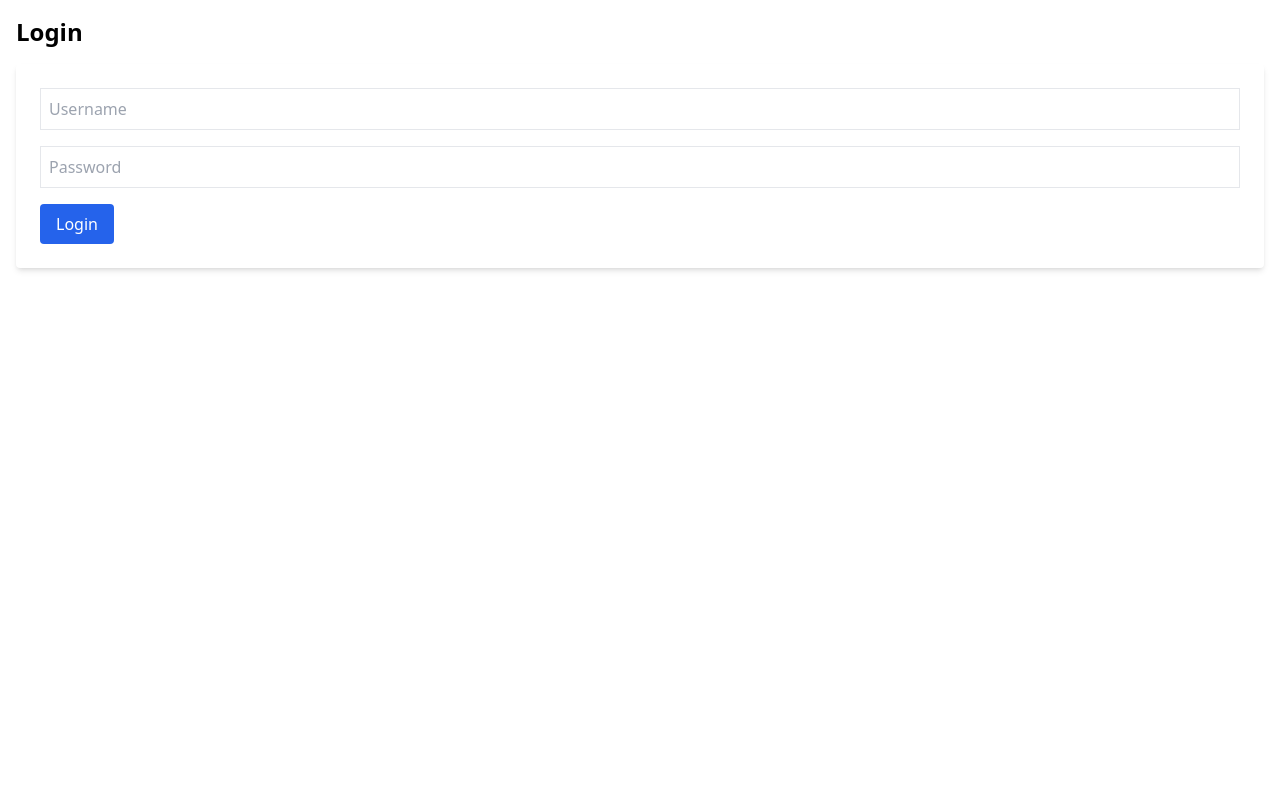
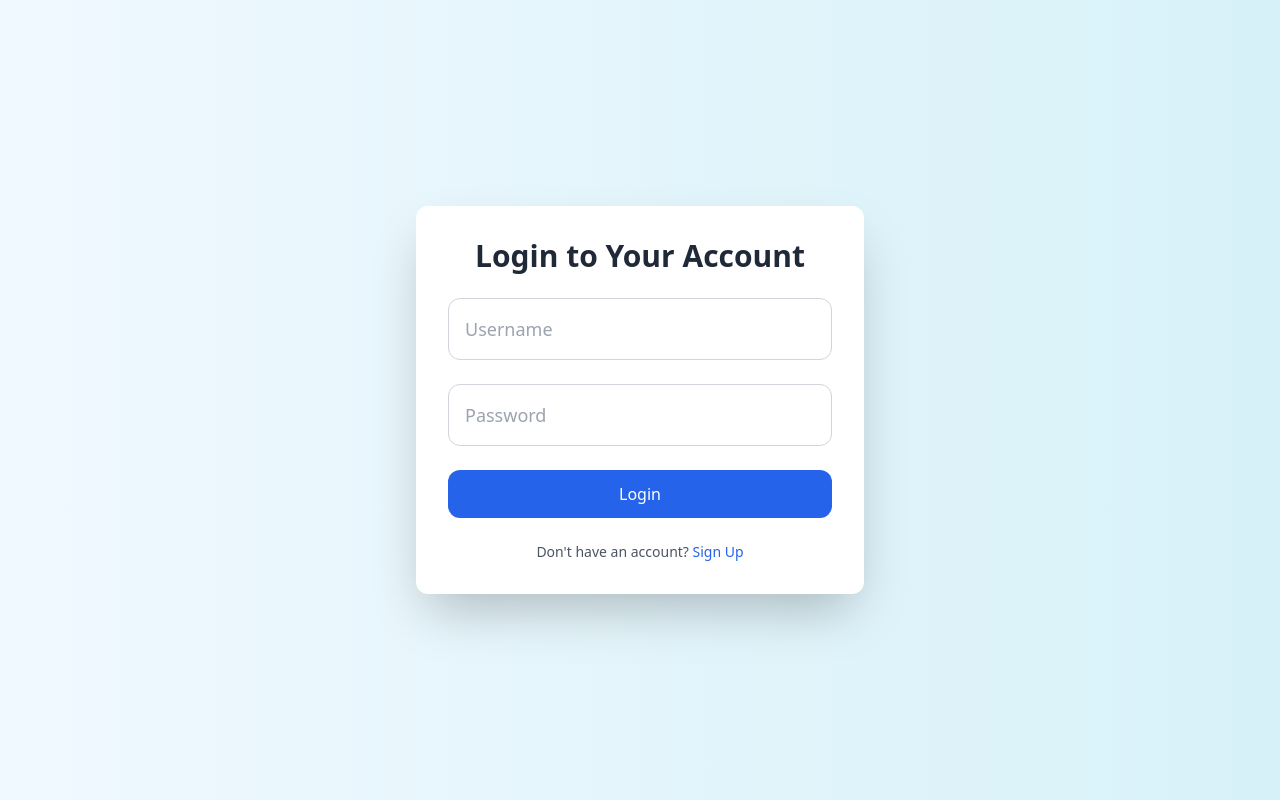
Before and after one commit to NitinSingh07/She-Shield, a React (Vite) app in the folder frontend/: page /login in a window 1280 px wide. Built offline with nearby package versions, Linux system fonts and the light colour scheme.

Commit message:
enhance Login and Register pages with improved layout and styling for better user experience

```diff
--- a/frontend/src/pages/Login.jsx
+++ b/frontend/src/pages/Login.jsx
@@ -17,32 +17,53 @@ const Login = () => {
   };
 
   return (
-    <div className="container mx-auto p-4">
-      <h2 className="text-2xl font-bold mb-4">Login</h2>
-      <form onSubmit={handleSubmit} className="bg-white p-6 rounded shadow-md">
+    <div className="flex items-center justify-center min-h-screen bg-gradient-to-r from-[#f0f9ff] to-[#d7f1f8]">
+      <div className="w-full max-w-md bg-white p-8 rounded-xl shadow-2xl">
+        <h2 className="text-3xl font-bold text-center text-gray-800 mb-6">
+          Login to Your Account
+        </h2>
+        <form onSubmit={handleSubmit} className="space-y-6">
+          <div>
             <input
               type="text"
               placeholder="Username"
               value={username}
               onChange={(e) => setUsername(e.target.value)}
               required
-          className="border p-2 mb-4 w-full"
+              className="w-full p-4 border border-gray-300 rounded-xl focus:outline-none focus:ring-2 focus:ring-blue-500 text-lg"
             />
+          </div>
+          <div>
             <input
               type="password"
               placeholder="Password"
               value={password}
               onChange={(e) => setPassword(e.target.value)}
               required
-          className="border p-2 mb-4 w-full"
+              className="w-full p-4 border border-gray-300 rounded-xl focus:outline-none focus:ring-2 focus:ring-blue-500 text-lg"
             />
+          </div>
+          <div className="flex justify-between items-center">
             <button
               type="submit"
-          className="bg-blue-600 text-white px-4 py-2 rounded"
+              className="w-full bg-blue-600 text-white py-3 rounded-xl hover:bg-blue-700 transition-all"
             >
               Login
             </button>
+          </div>
         </form>
+        <div className="text-center mt-6">
+          <p className="text-gray-600 text-sm">
+            Don't have an account?{" "}
+            <span
+              onClick={() => navigate("/register")}
+              className="text-blue-600 cursor-pointer hover:underline"
+            >
+              Sign Up
+            </span>
+          </p>
+        </div>
+      </div>
     </div>
   );
 };
--- a/frontend/src/pages/Register.jsx
+++ b/frontend/src/pages/Register.jsx
@@ -16,40 +16,63 @@ const Register = () => {
   };
 
   return (
-    <div className="container mx-auto p-4">
-      <h2 className="text-2xl font-bold mb-4">Register</h2>
-      <form onSubmit={handleSubmit} className="bg-white p-6 rounded shadow-md">
+    <div className="flex items-center justify-center min-h-screen bg-gradient-to-r from-[#f0f9ff] to-[#d7f1f8]">
+      <div className="w-full max-w-md bg-white p-8 rounded-xl shadow-2xl">
+        <h2 className="text-3xl font-bold text-center text-gray-800 mb-6">
+          Create an Account
+        </h2>
+        <form onSubmit={handleSubmit} className="space-y-6">
+          <div>
             <input
               type="text"
               placeholder="Username"
               value={username}
               onChange={(e) => setUsername(e.target.value)}
               required
-          className="border p-2 mb-4 w-full"
+              className="w-full p-4 border border-gray-300 rounded-xl focus:outline-none focus:ring-2 focus:ring-blue-500 text-lg"
             />
+          </div>
+          <div>
             <input
               type="password"
               placeholder="Password"
               value={password}
               onChange={(e) => setPassword(e.target.value)}
               required
-          className="border p-2 mb-4 w-full"
+              className="w-full p-4 border border-gray-300 rounded-xl focus:outline-none focus:ring-2 focus:ring-blue-500 text-lg"
             />
+          </div>
+          <div>
             <input
               type="email"
               placeholder="Email"
               value={email}
               onChange={(e) => setEmail(e.target.value)}
               required
-          className="border p-2 mb-4 w-full"
+              className="w-full p-4 border border-gray-300 rounded-xl focus:outline-none focus:ring-2 focus:ring-blue-500 text-lg"
             />
+          </div>
+          <div className="flex justify-between items-center">
             <button
               type="submit"
-          className="bg-blue-600 text-white px-4 py-2 rounded"
+              className="w-full bg-blue-600 text-white py-3 rounded-xl hover:bg-blue-700 transition-all"
             >
               Register
             </button>
+          </div>
         </form>
+        <div className="text-center mt-6">
+          <p className="text-gray-600 text-sm">
+            Already have an account?{" "}
+            <span
+              onClick={() => navigate("/login")}
+              className="text-blue-600 cursor-pointer hover:underline"
+            >
+              Login here
+            </span>
+          </p>
+        </div>
+      </div>
     </div>
   );
 };
```
Lines whose indentation alone changed are shown as unchanged.
